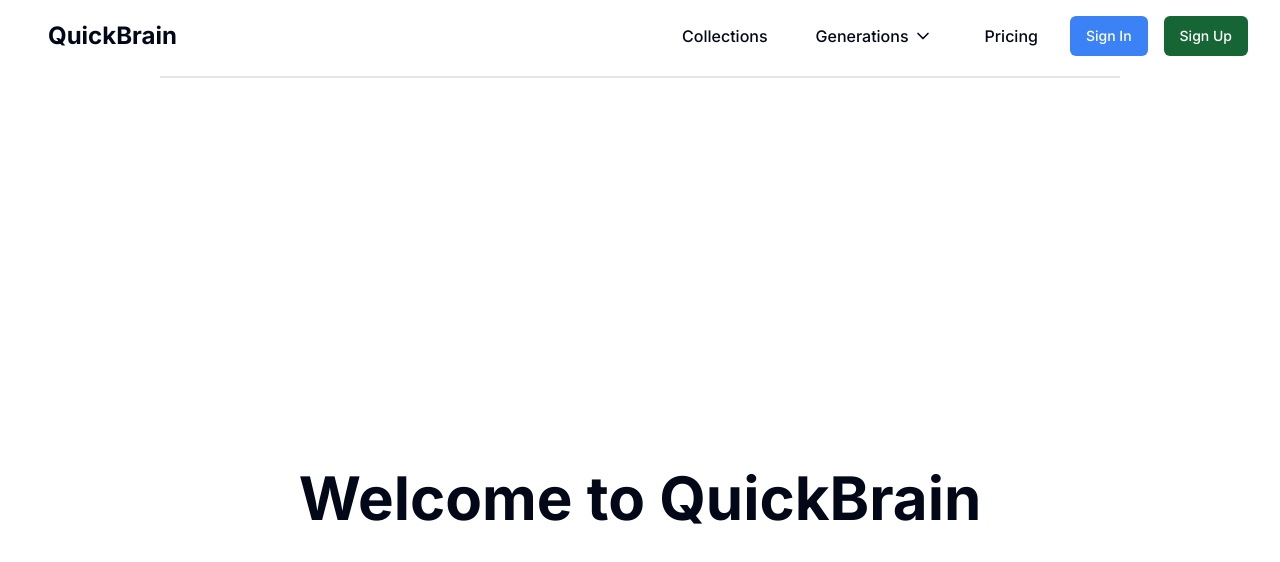
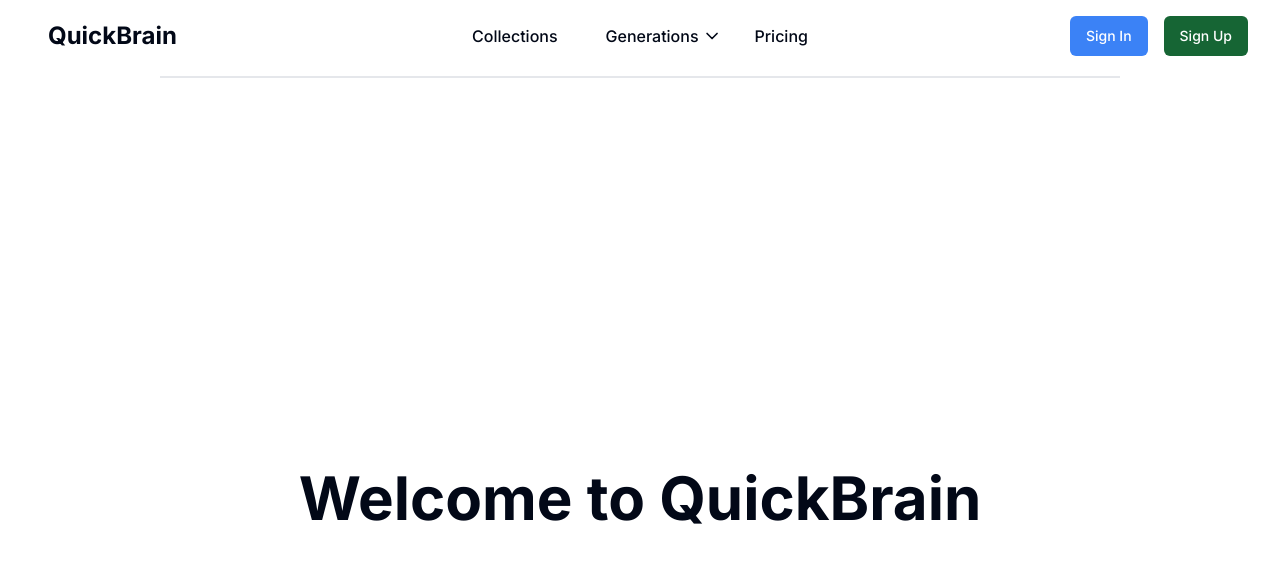
Before and after one commit to na2099/quick-brain, a Next.js app: page / in a window 1280 px wide. Shown: the top 562 px of the page. Built offline with nearby package versions, Linux system fonts and the light colour scheme; no server answers.

Commit message:
refactor: Update page component names and dependencies, and improve UI for sign-in and sign-up pages

```diff
--- a/app/pricing/page.tsx
+++ b/app/pricing/page.tsx
@@ -43,7 +43,7 @@
             </p>
             <button className="mt-7 bg-blue-600 hover:bg-blue-700 text-white w-full rounded-lg button">
               <div className="text font-semibold leading-6 antialiased">
-                <Link href="/sign-in">Start free trial</Link>
+                <Link href="/sign-in">Start free</Link>
               </div>
             </button>
             <ul className="mt-14 space-y-3">
--- a/app/sign-in/[[...sign-in]]/page.tsx
+++ b/app/sign-in/[[...sign-in]]/page.tsx
@@ -1,5 +1,9 @@
-import { SignIn } from '@clerk/nextjs'
+import { SignIn } from "@clerk/nextjs";
 
 export default function SignInPage() {
-  return <SignIn />
+  return (
+    <div className="min-h-screen flex items-center justify-center bg-gray-100">
+        <SignIn />
+    </div>
+  );
 }
--- a/app/sign-up/[[...sign-up]]/page.tsx
+++ b/app/sign-up/[[...sign-up]]/page.tsx
@@ -1,5 +1,9 @@
 import { SignUp } from '@clerk/nextjs'
 
 export default function SignUpPage() {
-  return <SignUp />
+  return (
+    <div className="min-h-screen flex items-center justify-center bg-gray-100">
+        <SignUp />
+    </div>
+  )
 }
--- a/components/Navbar.tsx
+++ b/components/Navbar.tsx
@@ -21,7 +21,7 @@
 
   return (
     <header className="bg-transparent">
-      <nav className="max-w-7xl mx-auto px-4 sm:px-6 lg:px-8 flex justify-between items-center py-4">
+      <nav className="max-w-7xl mx-auto px-4 sm:px-6 lg:px-8 flex justify-between items-center py-4 relative">
         <div>
           <Button
             variant="ghost"
@@ -32,7 +32,9 @@
             </Link>
           </Button>
         </div>
-        <div className="flex items-center space-x-4">
+
+        {/* Centered Section */}
+        <div className="absolute left-1/2 transform -translate-x-1/2 flex items-center space-x-4">
           <Button
             variant="ghost"
             className="hover:bg-transparent hover:text-current"
@@ -41,13 +43,16 @@
               <p className="text-base font-medium antialiased">Collections</p>
             </Link>
           </Button>
+          <div className="flex items-center">
             <DropdownMenu open={open} onOpenChange={setOpen}>
               <DropdownMenuTrigger asChild className="focus:bg-transparent">
                 <Button
                   variant="ghost"
                   className="border-hidden hover:bg-transparent hover-text-current"
                 >
-                <p className="text-base font-medium antialiased">Generations</p>
+                  <p className="text-base font-medium antialiased">
+                    Generations
+                  </p>
                   <ChevronDownIcon className="mx-1 w-5" />
                 </Button>
               </DropdownMenuTrigger>
@@ -78,12 +83,16 @@
             </DropdownMenu>
             <Button
               variant="ghost"
-            className="hover:bg-transparent hover:text-current"
+              className="hover:bg-transparent hover:text-current ml-[-4px]"
             >
               <Link href="/pricing" passHref>
                 <p className="text-base font-medium antialiased">Pricing</p>
               </Link>
             </Button>
+          </div>
+        </div>
+
+        <div className="flex items-center space-x-4">
           <SignedOut>
             <div className="space-x-4">
               <Link href="/sign-in" passHref>
```
Lines whose indentation alone changed are shown as unchanged.
